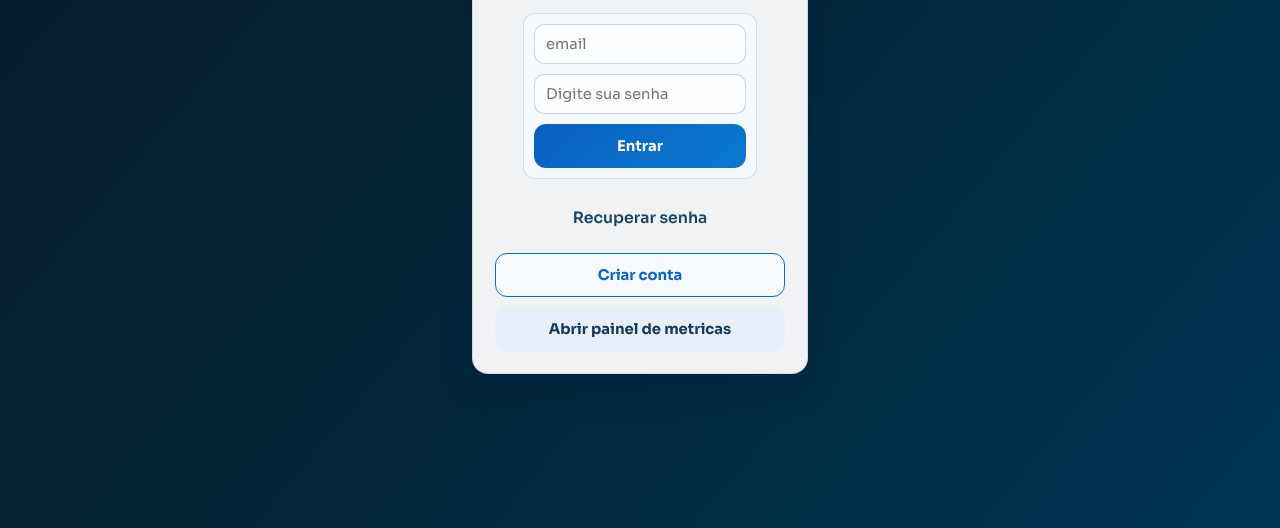
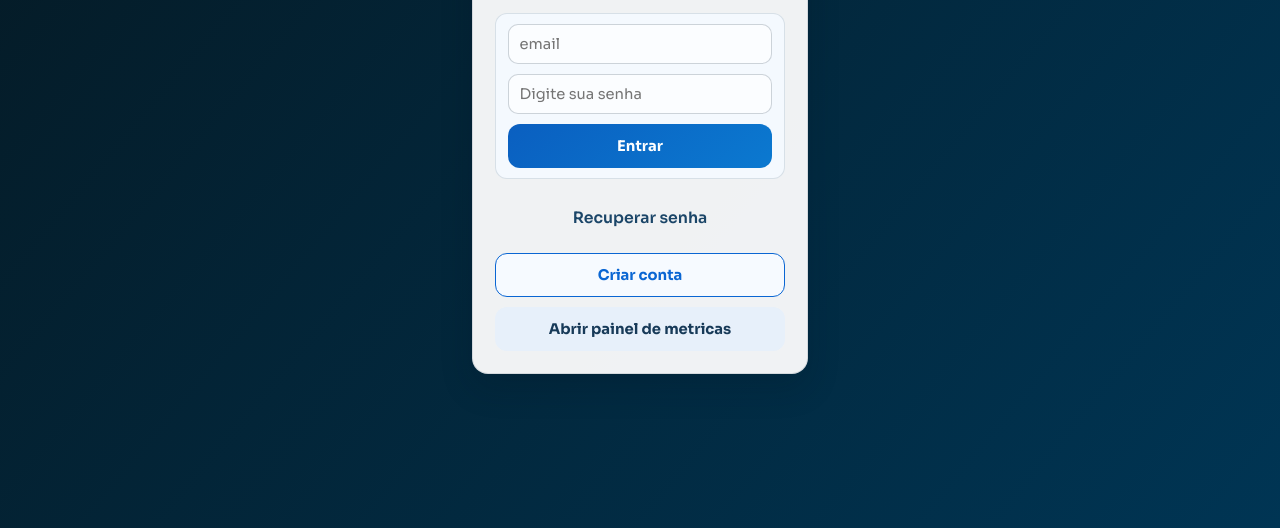
Before and after one commit to CezarMC/testeApi, a website: page index.html in a window 1280 px wide. Shown: the part 272-800 px from the top of the page. Drawn offline with nearby package versions, Linux system fonts and the light colour scheme; no server answers.

Commit message:
style(entry): ajustar largura do card de login na tela inicial

```diff
--- a/index.html
+++ b/index.html
@@ -228,9 +228,11 @@
 		}
 
 		.entry #loginCard.login-quick {
-			max-width: 430px;
-			margin: 0 auto;
-			padding: 10px;
+			width: min(100%, 560px);
+			max-width: 100%;
+			justify-self: center;
+			margin: 0;
+			padding: 10px 12px;
 			gap: 10px;
 			border-color: rgba(15, 41, 64, 0.12);
 		}
```
Also changed, not shown: public/index.html (+5 -3 lines).
